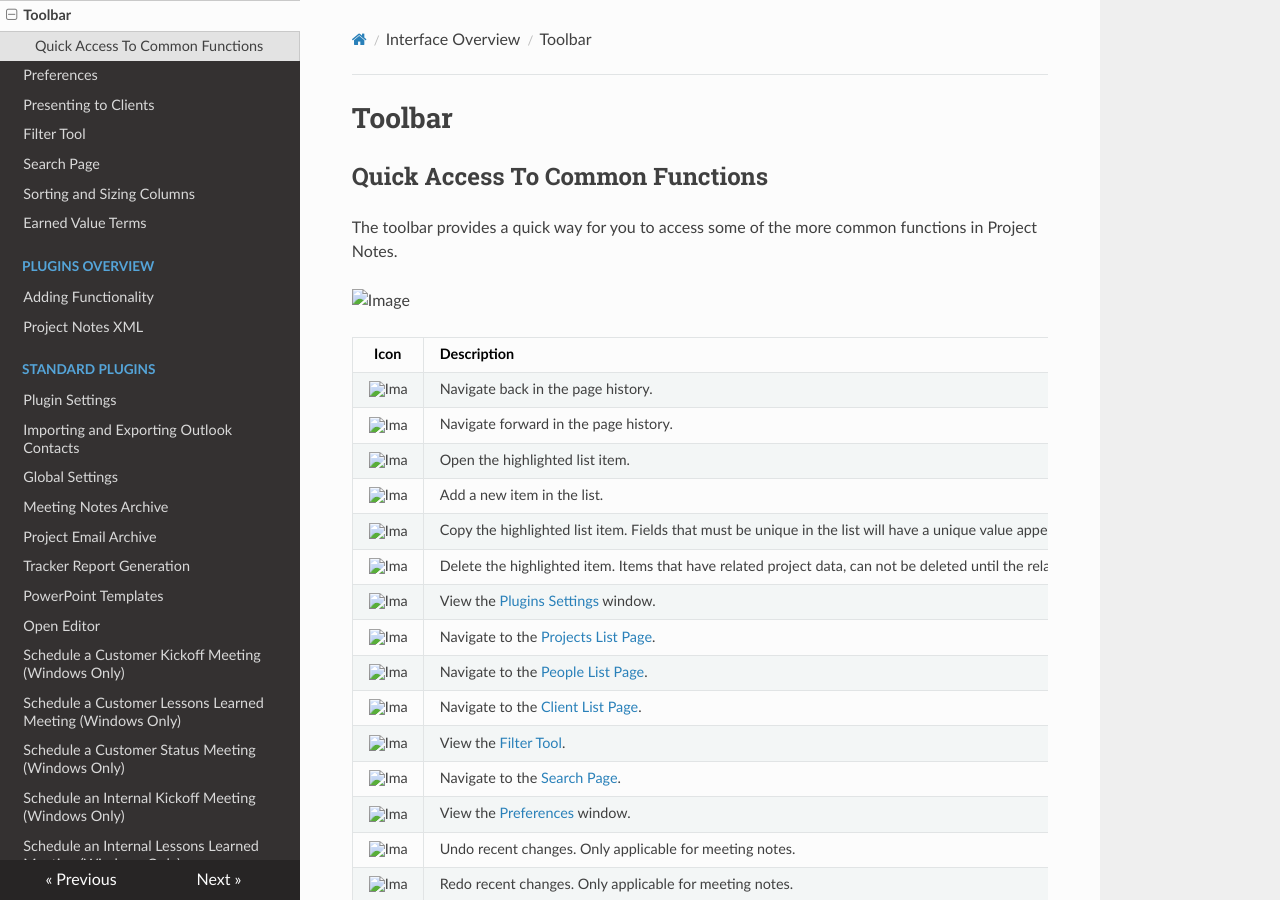
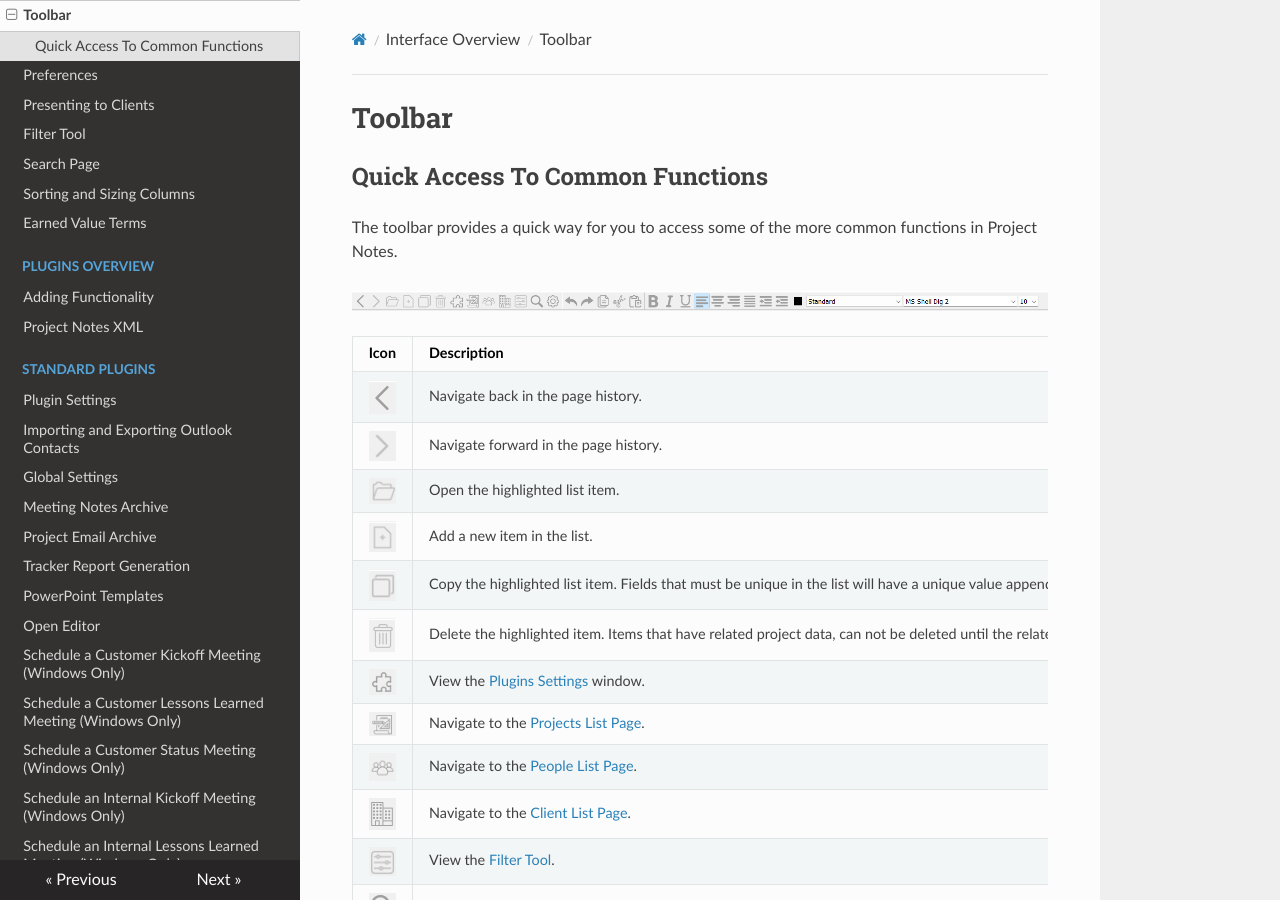
Before and after one commit to kestermckinney/ProjectNotes, an MkDocs documentation site: the page built from docs/InterfaceOverview/Toolbar.md, in a window 1280 px wide and 900 px high. Built offline with MkDocs 1.6.1, drawn with Linux system fonts in a browser that asks for light colours; nearby versions of some CDN libraries.

Commit message:
Fixed Image Links

```diff
--- a/docs/InterfaceOverview/Toolbar.md
+++ b/docs/InterfaceOverview/Toolbar.md
@@ -4,40 +4,40 @@
 
 The toolbar provides a quick way for you to access some of the more common functions in Project Notes.
 
-![Image](<../lib/NewItem31.png>)
+![Image](<../img/NewItem31.png>)
 
 | **Icon** | **Description** |
 | :---: | --- |
-| ![Image](<../lib/NewItem32.png>) | Navigate back in the page history. |
-| ![Image](<../lib/NewItem33.png>) | Navigate forward in the page history. |
-| ![Image](<../lib/NewItem34.png>) | Open the highlighted list item. |
-| ![Image](<../lib/NewItem35.png>) | Add a new item in the list. |
-| ![Image](<../lib/NewItem36.png>) | Copy the highlighted list item. Fields that must be unique in the list will have a unique value appended in the copied value. |
-| ![Image](<../lib/NewItem37.png>) | Delete the highlighted item. Items that have related project data, can not be deleted until the related project information is deleted or the relationship is changed. |
-| ![Image](<../lib/NewItem38.png>) | View the [Plugins Settings](<../StandardPlugins/PluginSettings.md>) window. |
-| ![Image](<../lib/NewItem39.png>) | Navigate to the [Projects List Page](<ProjectPage.md>). |
-| ![Image](<../lib/NewItem40.png>) | Navigate to the [People List Page](<../InterfaceOverview/PeopleListPage.md>). |
-| ![Image](<../lib/NewItem41.png>) | Navigate to the [Client List Page](<../InterfaceOverview/ClientListPage.md>). |
-| ![Image](<../lib/NewItem43.png>) | View the [Filter Tool](<FilterTool.md>). |
-| ![Image](<../lib/NewItem44.png>) | Navigate to the [Search Page](<SearchPage.md>). |
-| ![Image](<../lib/NewItem45.png>) | View the [Preferences](<../InterfaceOverview/Preferences.md>) window. |
-| ![Image](<../lib/NewItem46.png>) | Undo recent changes. Only applicable for meeting notes. |
-| ![Image](<../lib/NewItem47.png>) | Redo recent changes. Only applicable for meeting notes. |
-| ![Image](<../lib/NewItem48.png>) | Copy selected text. Only applicable for meeting notes. |
-| ![Image](<../lib/NewItem49.png>) | Cut selected text. Only applicable for meeting notes. |
-| ![Image](<../lib/NewItem50.png>) | Paste text from the clipboard. Only applicable for meeting notes. |
-| ![Image](<../lib/NewItem51.png>) | Toggle selected text to and from bold. Only applicable for meeting notes. |
-| ![Image](<../lib/NewItem52.png>) | Toggle selected text to and from italic. Only applicable for meeting notes. |
-| ![Image](<../lib/NewItem53.png>) | Toggle selected text to and from underline. Only applicable for meeting notes. |
-| ![Image](<../lib/NewItem54.png>) | Left align selected text. Only applicable for meeting notes. |
-| ![Image](<../lib/NewItem55.png>) | Center selected text. Only applicable for meeting notes. |
-| ![Image](<../lib/NewItem56.png>) | Right align selected text. Only applicable for meeting notes. |
-| ![Image](<../lib/NewItem57.png>) | Justify selected text. Only applicable for meeting notes. |
-| ![Image](<../lib/NewItem58.png>) | Indent selected text. Only applicable for meeting notes. |
-| ![Image](<../lib/NewItem59.png>) | Un-indent selected text. Only applicable for meeting notes. |
-| ![Image](<../lib/NewItem60.png>) | View a color selector for the selected text. Only applicable for meeting notes. |
-| ![Image](<../lib/NewItem61.png>) | Select the text format for the selected text. Only applicable for meeting notes. |
-| ![Image](<../lib/NewItem62.png>) | Select the font for the selected text. Only applicable for meeting notes. |
-| ![Image](<../lib/NewItem63.png>) | Select the font size for the selected text. Only applicable for meeting notes. |
+| ![Image](<../img/NewItem32.png>) | Navigate back in the page history. |
+| ![Image](<../img/NewItem33.png>) | Navigate forward in the page history. |
+| ![Image](<../img/NewItem34.png>) | Open the highlighted list item. |
+| ![Image](<../img/NewItem35.png>) | Add a new item in the list. |
+| ![Image](<../img/NewItem36.png>) | Copy the highlighted list item. Fields that must be unique in the list will have a unique value appended in the copied value. |
+| ![Image](<../img/NewItem37.png>) | Delete the highlighted item. Items that have related project data, can not be deleted until the related project information is deleted or the relationship is changed. |
+| ![Image](<../img/NewItem38.png>) | View the [Plugins Settings](<../StandardPlugins/PluginSettings.md>) window. |
+| ![Image](<../img/NewItem39.png>) | Navigate to the [Projects List Page](<ProjectPage.md>). |
+| ![Image](<../img/NewItem40.png>) | Navigate to the [People List Page](<../InterfaceOverview/PeopleListPage.md>). |
+| ![Image](<../img/NewItem41.png>) | Navigate to the [Client List Page](<../InterfaceOverview/ClientListPage.md>). |
+| ![Image](<../img/NewItem43.png>) | View the [Filter Tool](<FilterTool.md>). |
+| ![Image](<../img/NewItem44.png>) | Navigate to the [Search Page](<SearchPage.md>). |
+| ![Image](<../img/NewItem45.png>) | View the [Preferences](<../InterfaceOverview/Preferences.md>) window. |
+| ![Image](<../img/NewItem46.png>) | Undo recent changes. Only applicable for meeting notes. |
+| ![Image](<../img/NewItem47.png>) | Redo recent changes. Only applicable for meeting notes. |
+| ![Image](<../img/NewItem48.png>) | Copy selected text. Only applicable for meeting notes. |
+| ![Image](<../img/NewItem49.png>) | Cut selected text. Only applicable for meeting notes. |
+| ![Image](<../img/NewItem50.png>) | Paste text from the clipboard. Only applicable for meeting notes. |
+| ![Image](<../img/NewItem51.png>) | Toggle selected text to and from bold. Only applicable for meeting notes. |
+| ![Image](<../img/NewItem52.png>) | Toggle selected text to and from italic. Only applicable for meeting notes. |
+| ![Image](<../img/NewItem53.png>) | Toggle selected text to and from underline. Only applicable for meeting notes. |
+| ![Image](<../img/NewItem54.png>) | Left align selected text. Only applicable for meeting notes. |
+| ![Image](<../img/NewItem55.png>) | Center selected text. Only applicable for meeting notes. |
+| ![Image](<../img/NewItem56.png>) | Right align selected text. Only applicable for meeting notes. |
+| ![Image](<../img/NewItem57.png>) | Justify selected text. Only applicable for meeting notes. |
+| ![Image](<../img/NewItem58.png>) | Indent selected text. Only applicable for meeting notes. |
+| ![Image](<../img/NewItem59.png>) | Un-indent selected text. Only applicable for meeting notes. |
+| ![Image](<../img/NewItem60.png>) | View a color selector for the selected text. Only applicable for meeting notes. |
+| ![Image](<../img/NewItem61.png>) | Select the text format for the selected text. Only applicable for meeting notes. |
+| ![Image](<../img/NewItem62.png>) | Select the font for the selected text. Only applicable for meeting notes. |
+| ![Image](<../img/NewItem63.png>) | Select the font size for the selected text. Only applicable for meeting notes. |
 
 <br>
```
Also changed, not shown: docs/InterfaceOverview/EarnedValueTerms.md (+1 -1 lines), docs/index.md (+1 -1 lines), 1 other file.
